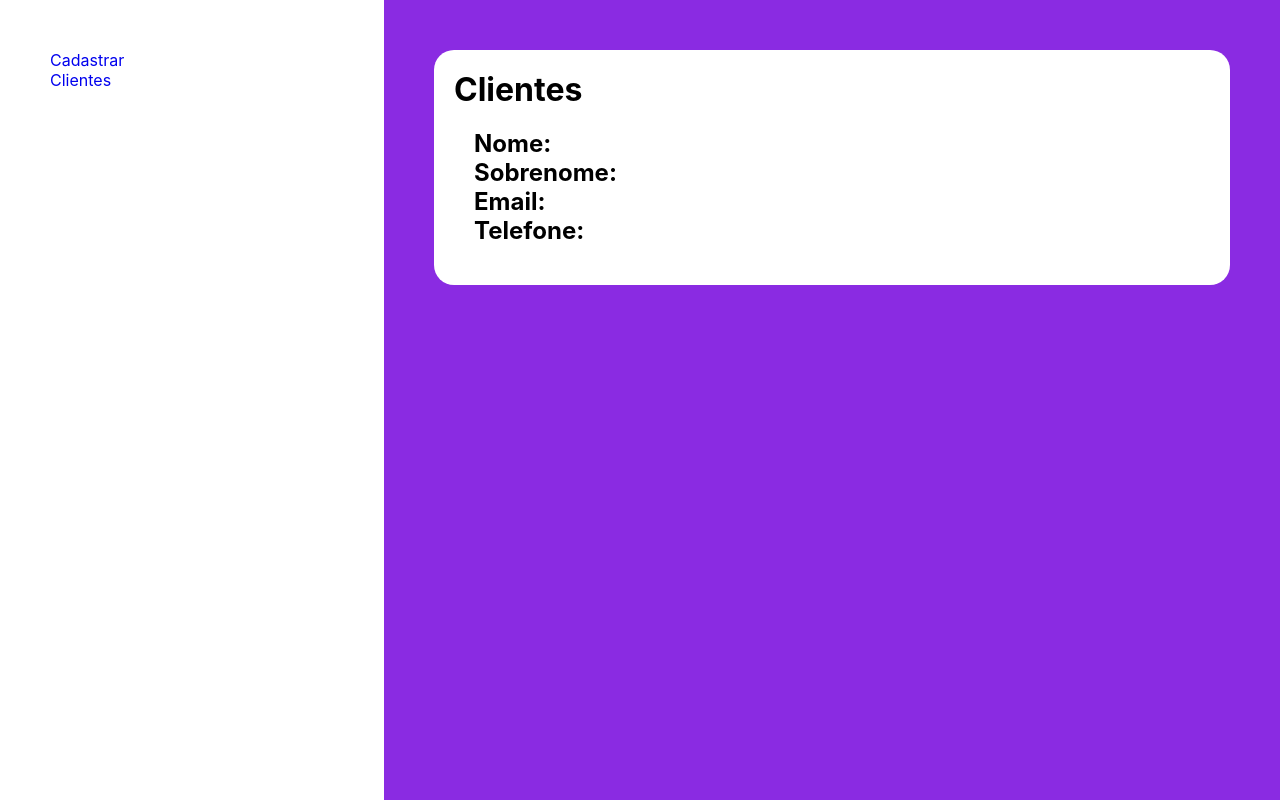
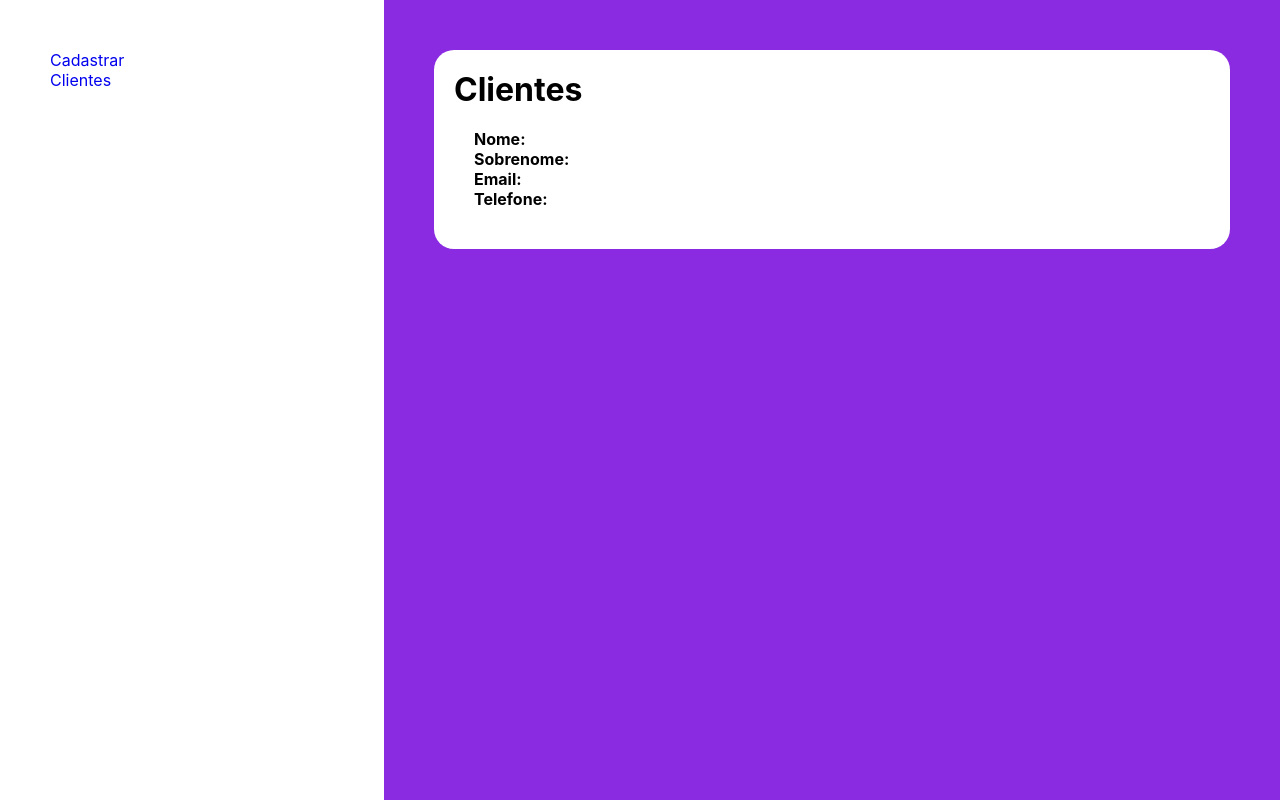
Before and after one commit to jmgrd98/Projeto-twitter, a React (Create React App) app in the folder projeto-twitter/: page /clientes in a window 1280 px wide. Built offline with nearby package versions, Linux system fonts and the light colour scheme.

Commit message:
alert commit

```diff
--- a/projeto-twitter/src/components/cards/index.css
+++ b/projeto-twitter/src/components/cards/index.css
@@ -0,0 +1,3 @@
+span{
+    font-weight: bold;
+}
--- a/projeto-twitter/src/components/cards/index.jsx
+++ b/projeto-twitter/src/components/cards/index.jsx
@@ -3,10 +3,10 @@ import './index.css'
 export default function Card(){
     return(
         <div id="card">
-            <h2>Nome: {}</h2>
-            <h2>Sobrenome: {}</h2>
-            <h2>Email: {}</h2>
-            <h2>Telefone: {}</h2>
+            <p><span>Nome:</span> {localStorage.getItem('Nome')}</p>
+            <p><span>Sobrenome:</span> {localStorage.getItem('Sobrenome')}</p>
+            <p><span>Email:</span> {localStorage.getItem('Email')}</p>
+            <p><span>Telefone:</span> {localStorage.getItem('Telefone')}</p>
         </div>
     )
 }
--- a/projeto-twitter/src/components/inputs/Input.jsx
+++ b/projeto-twitter/src/components/inputs/Input.jsx
@@ -8,7 +8,7 @@ export function Input(props){
 
 return(
 
-      <input type="text" onChange={e => setInput(e.target.value)} placeholder={props.placeholder}/>
+      <input type="text" onChange={e => localStorage.setItem(props.placeholder, e.target.value)} placeholder={props.placeholder}/>
 
 )
 }
--- a/projeto-twitter/src/pages/Cadastrar/index.jsx
+++ b/projeto-twitter/src/pages/Cadastrar/index.jsx
@@ -19,6 +19,11 @@ function Cadastrar() {
       telefone: userTelefone
     }
     setUser(prevState => [...prevState, newUser])
+  }
+
+  function Alert(e){
+    e.preventDefault()
+    alert('Usuário cadastrado com sucesso!')
   }
 
   return (
@@ -48,7 +53,7 @@ function Cadastrar() {
       <Input placeholder="Email"/>
       <Input placeholder="Telefone"/>
 
-      <button type="submit">Próximo</button>
+      <button type="submit" onClick={Alert}>Próximo</button>
 
     </form>
 
```
